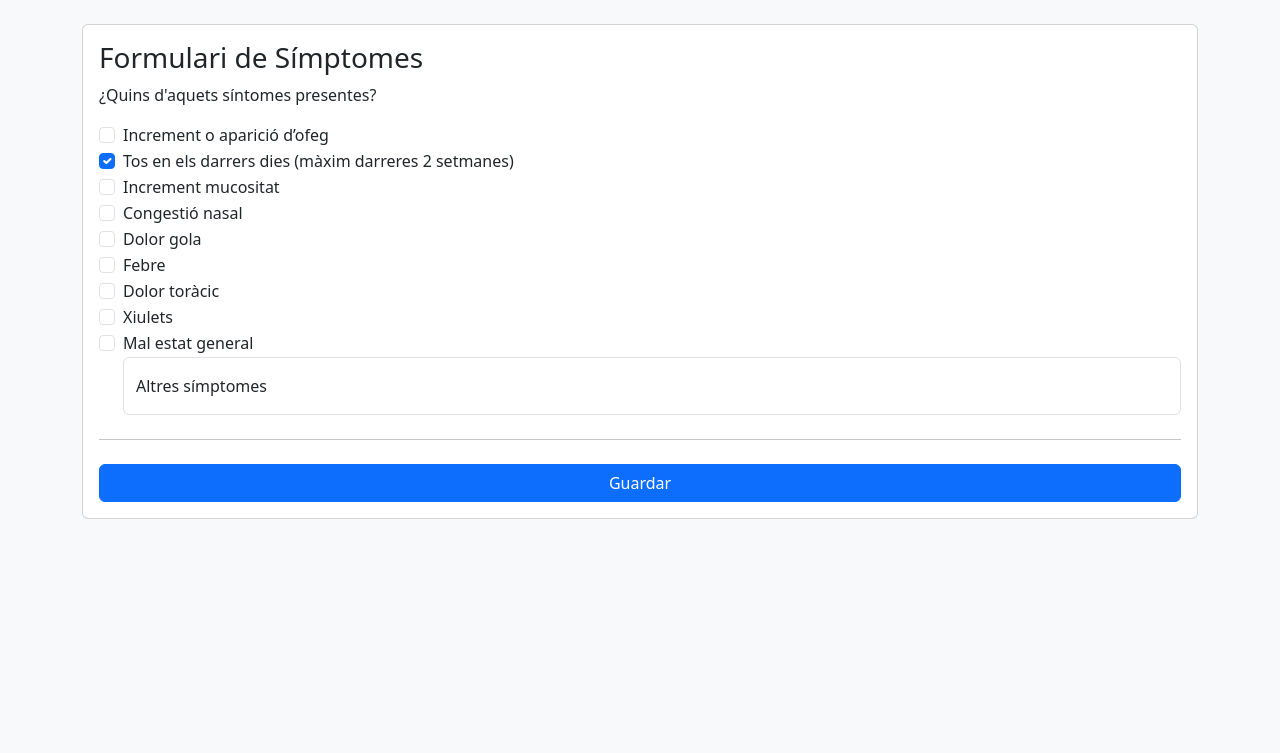
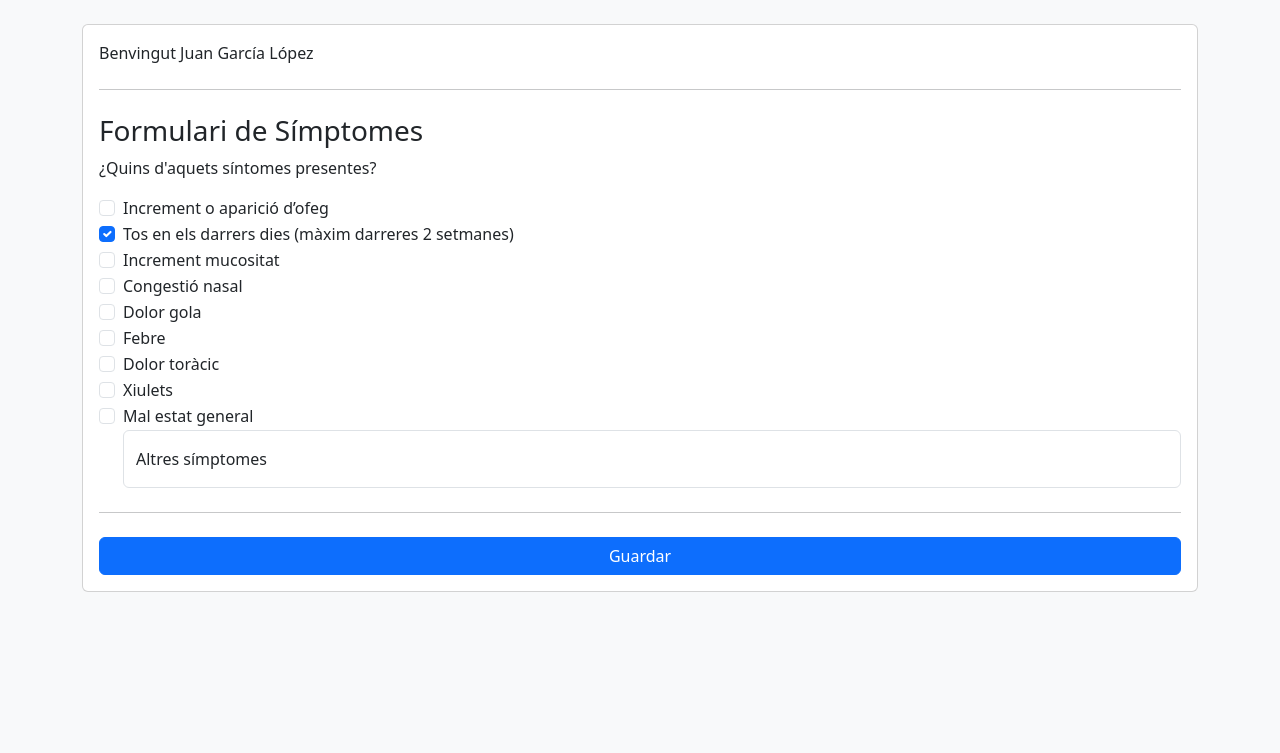
Before and after one commit to hsanzg/marato-2024, a FastAPI app: page /paciente/1 in a window 1280 px wide. Shown: the top 753 px of the page. Run offline with FastAPI, Linux system fonts and the light colour scheme.

Commit message:
Benvingut en formulario

```diff
--- a/Backend/templates/form_sintomas.html
+++ b/Backend/templates/form_sintomas.html
@@ -1,5 +1,7 @@
 <div class="card tarjeta">
   <div class="card-body">
+    <p> Benvingut {{pac.nombre}} </p>
+    <hr class="my-4">
     <div class="form-header">
       <h3>Formulari de Símptomes</h3>
     <div>
```
